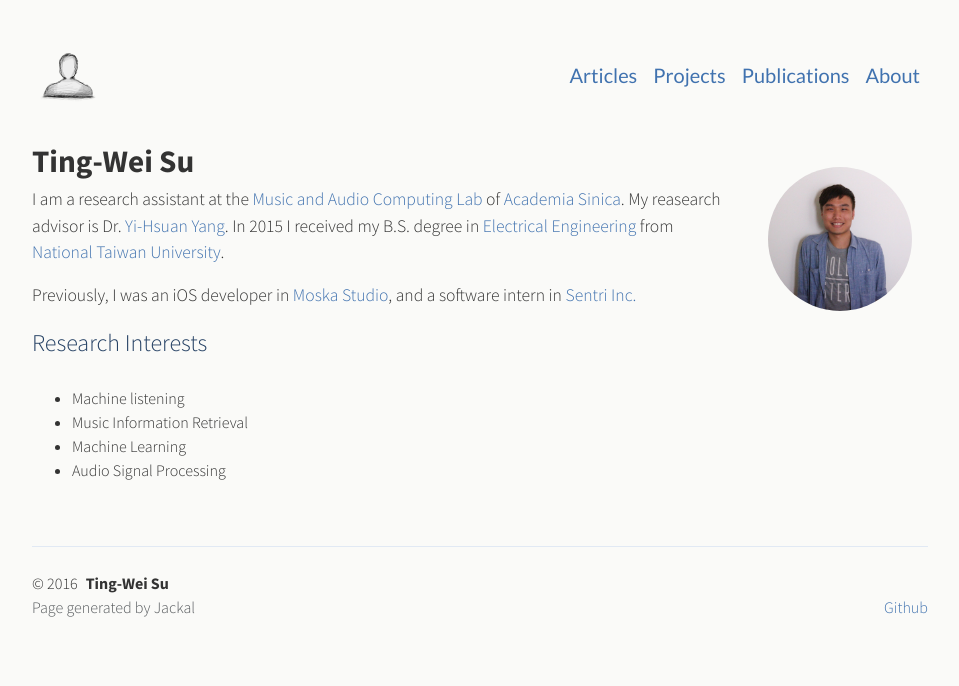
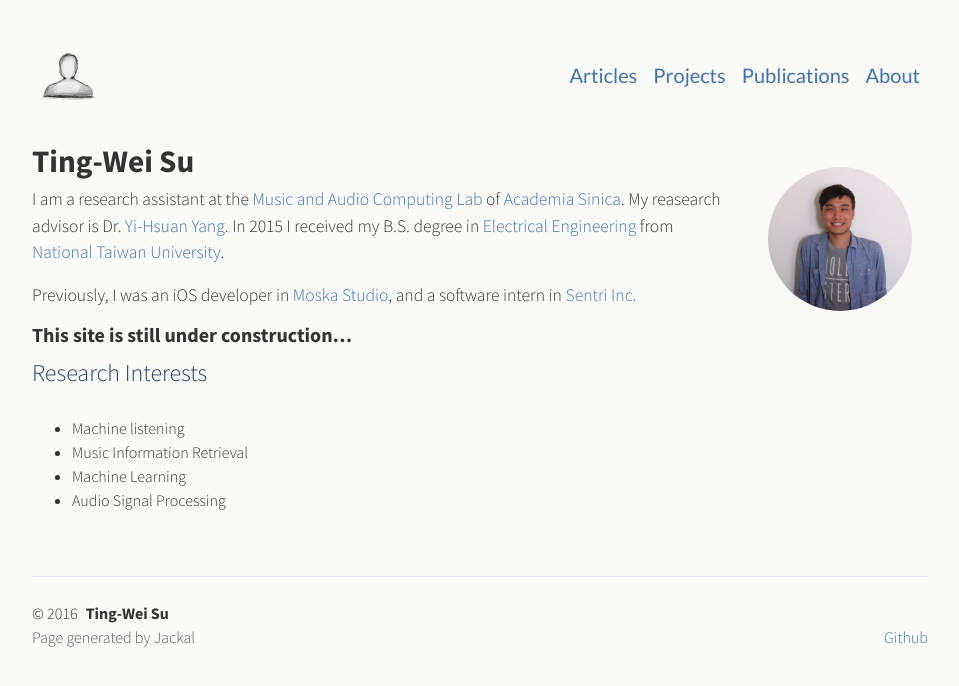
Before and after one commit to tweihaha/tweihaha.github.io, a Jekyll site: the page built from index.md, in a window 1280 px wide. Shown: the top 686 px of the page, without its empty margins (160-1119 px from the left). Built offline with Jekyll 4.4.1, drawn with Linux system fonts in a browser that asks for light colours.

Commit message:
Under construction

```diff
--- a/index.md
+++ b/index.md
@@ -19,6 +19,8 @@ In 2015 I received my B.S. degree in [Electrical Engineering](web.ee.ntu.edu.tw)
 
 Previously, I was an iOS developer in [Moska Studio](http://www.moskastudio.tw/){:target="_blank"}, and a software intern in [Sentri Inc.](http://sentri.me/){:target="_blank"}
 
+#### This site is still under construction...
+
 
 <div class="lead lead-about">Research Interests
 </div>
```
